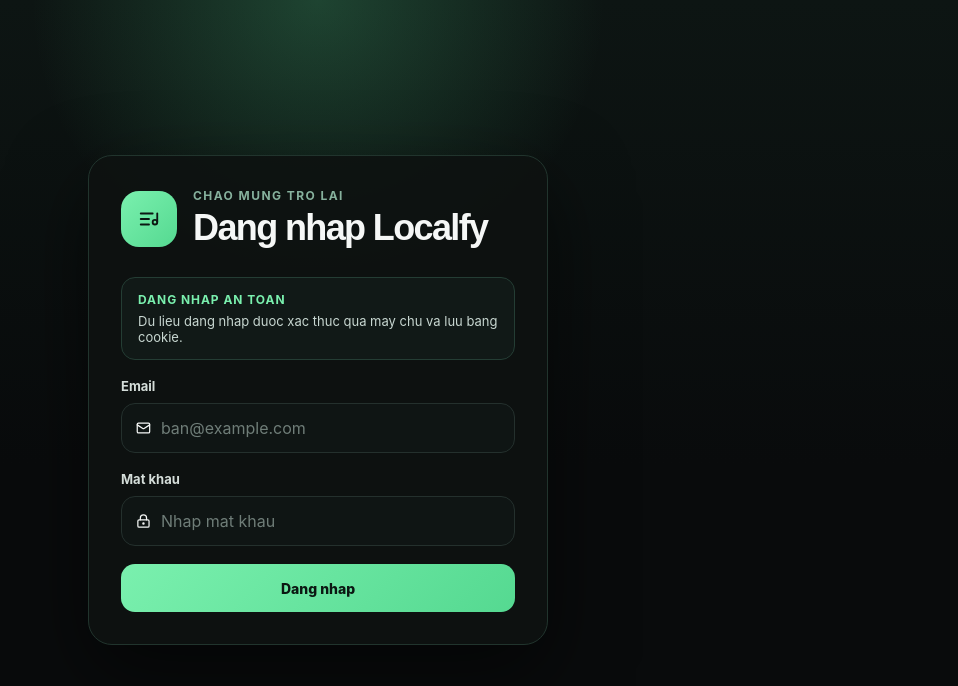
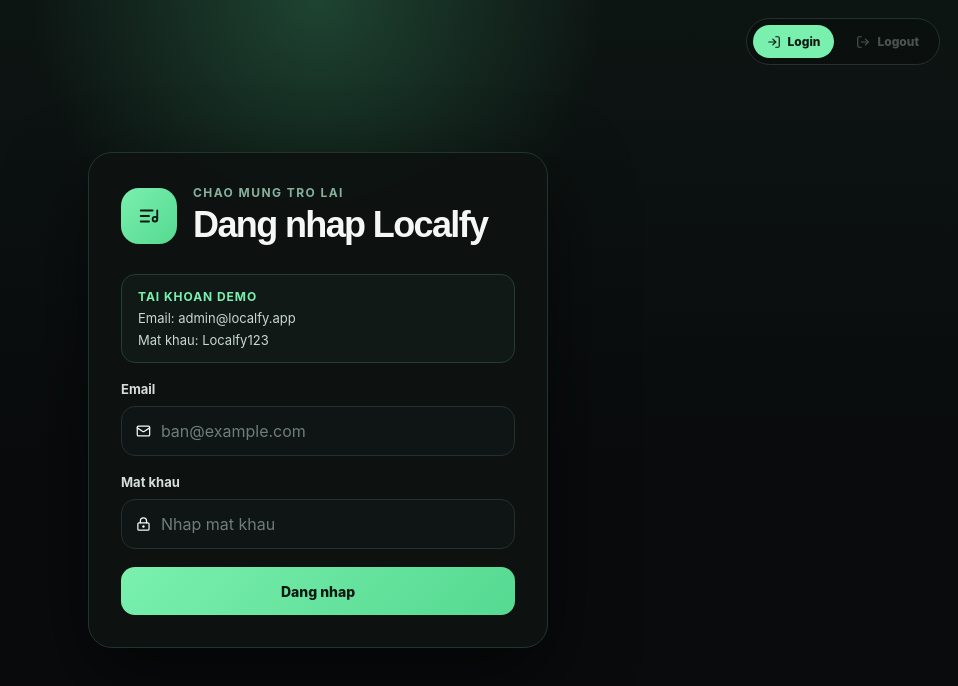
Before and after one commit to Dororo2005/Localfy, a React (Vite) app: page /login in a window 1280 px wide. Shown: the top 686 px of the page, without its empty margins (322-1280 px from the left). Built offline with nearby package versions, Linux system fonts and the light colour scheme; no server answers.

Commit message:
Show auth actions on the login screen

```diff
--- /dev/null
+++ b/src/components/AuthActions.tsx
@@ -0,0 +1,41 @@
+import { LogIn, LogOut } from 'lucide-react'
+import { useNavigate } from 'react-router-dom'
+import { useAuth } from '../context/AuthContext'
+import styles from '../styles/App.module.css'
+
+export const AuthActions = () => {
+  const navigate = useNavigate()
+  const { isAuthenticated, logout } = useAuth()
+
+  const handleLogin = () => {
+    navigate('/login')
+  }
+
+  const handleLogout = async () => {
+    await logout()
+    navigate('/login', { replace: true })
+  }
+
+  return (
+    <div className={styles.authActions}>
+      <button
+        className={`${styles.authChip} ${!isAuthenticated ? styles.authChipActive : ''}`}
+        onClick={handleLogin}
+        type="button"
+        aria-current={!isAuthenticated ? 'page' : undefined}
+      >
+        <LogIn size={14} />
+        <span>Login</span>
+      </button>
+      <button
+        className={`${styles.authChip} ${isAuthenticated ? styles.authChipActive : ''}`}
+        onClick={handleLogout}
+        type="button"
+        disabled={!isAuthenticated}
+      >
+        <LogOut size={14} />
+        <span>Logout</span>
+      </button>
+    </div>
+  )
+}
--- a/src/components/Header.tsx
+++ b/src/components/Header.tsx
@@ -1,16 +1,12 @@
-import { ChevronLeft, ChevronRight, LogOut, UserRound } from 'lucide-react'
+import { ChevronLeft, ChevronRight, UserRound } from 'lucide-react'
 import { useNavigate } from 'react-router-dom'
 import { useAuth } from '../context/AuthContext'
+import { AuthActions } from './AuthActions'
 import styles from '../styles/App.module.css'
 
 export const Header = () => {
   const navigate = useNavigate()
-  const { user, logout } = useAuth()
-
-  const handleLogout = async () => {
-    await logout()
-    navigate('/login', { replace: true })
-  }
+  const { user } = useAuth()
 
   return (
     <header className={styles.header}>
@@ -20,10 +16,7 @@
       </div>
       <div className={styles.headerActions}>
         <span className={styles.profile}><UserRound size={16} /> {user?.name ?? 'Local Listener'}</span>
-        <button className={styles.logoutButton} onClick={handleLogout} type="button">
-          <LogOut size={16} />
-          <span>Dang xuat</span>
-        </button>
+        <AuthActions />
       </div>
     </header>
   )
--- a/src/pages/Login.tsx
+++ b/src/pages/Login.tsx
@@ -2,6 +2,7 @@
 import { ListMusic, LockKeyhole, Mail } from 'lucide-react'
 import { useNavigate, Navigate } from 'react-router-dom'
 import { useAuth } from '../context/AuthContext'
+import { AuthActions } from '../components/AuthActions'
 import styles from '../styles/App.module.css'
 
 export const Login = () => {
@@ -30,6 +31,9 @@
 
   return (
     <section className={styles.authShell}>
+      <div className={styles.authTopBar}>
+        <AuthActions />
+      </div>
       <div className={styles.authPanel}>
         <div className={styles.authBrand}>
           <span className={styles.authLogo}>
@@ -43,8 +47,9 @@
 
         <form className={styles.authForm} onSubmit={handleSubmit}>
           <div className={styles.authHint}>
-            <strong>Dang nhap an toan</strong>
-            <span>Du lieu dang nhap duoc xac thuc qua may chu va luu bang cookie.</span>
+            <strong>Tai khoan demo</strong>
+            <span>Email: admin@localfy.app</span>
+            <span>Mat khau: Localfy123</span>
           </div>
 
           <label className={styles.authField}>
--- a/src/styles/App.module.css
+++ b/src/styles/App.module.css
@@ -16,11 +16,15 @@
 .header { position: sticky; z-index: 3; top: 0; display: flex; justify-content: space-between; align-items: center; height: 66px; padding: 0 32px; background: rgb(14 17 18 / 78%); backdrop-filter: blur(18px); }
 .header > div { display: flex; gap: 9px; }
 .headerActions { display: flex; align-items: center; gap: 10px; }
+.authTopBar { position: absolute; top: 18px; right: 18px; z-index: 2; }
+.authActions { display: inline-flex; align-items: center; gap: 8px; padding: 6px; background: #0a0f0ebf; border: 1px solid #24332d; border-radius: 999px; backdrop-filter: blur(14px); }
+.authChip { display: inline-flex; align-items: center; gap: 7px; padding: 9px 14px; color: #aeb6b3; font-size: 12px; font-weight: 800; background: transparent; border: 0; border-radius: 999px; transition: .2s; }
+.authChip:hover:not(:disabled) { color: white; background: #ffffff12; }
+.authChipActive { color: #0b1712; background: #7af0ae; }
+.authChip:disabled { opacity: .4; cursor: not-allowed; }
 .header button { width: 34px; height: 34px; border-radius: 50%; background: #090b0caa; }
 .profile { display: flex; align-items: center; gap: 7px; padding: 7px 12px; font-size: 12px; font-weight: 700; background: #090b0caa; border: 1px solid #252b2b; border-radius: 20px; }
-.logoutButton { display: inline-flex; align-items: center; gap: 8px; width: auto !important; height: auto !important; padding: 8px 14px !important; font-size: 12px; font-weight: 700; background: #12211a !important; border: 1px solid #284738 !important; border-radius: 999px !important; }
-.logoutButton:hover { background: #163126 !important; }
-.authShell { display: grid; min-height: 100vh; place-items: center; padding: 24px; background: radial-gradient(circle at top, rgb(85 217 145 / 24%), transparent 28%), linear-gradient(180deg, #0d1513, #090b0c 58%); }
+.authShell { position: relative; display: grid; min-height: 100vh; place-items: center; padding: 24px; background: radial-gradient(circle at top, rgb(85 217 145 / 24%), transparent 28%), linear-gradient(180deg, #0d1513, #090b0c 58%); }
 .authPanel { width: min(460px, 100%); padding: 32px; background: rgb(14 18 17 / 92%); border: 1px solid #21342d; border-radius: 24px; box-shadow: 0 30px 80px #0008; }
 .authBrand { display: flex; gap: 16px; align-items: center; margin-bottom: 28px; }
 .authBrand p { color: #86b19d; font-size: 12px; font-weight: 700; letter-spacing: .12em; text-transform: uppercase; }
@@ -134,8 +138,9 @@
   .main { grid-row: 1; }
   .header { height: 56px; padding: 0 18px; }
   .headerActions { gap: 8px; }
-  .logoutButton { padding: 8px 10px !important; }
-  .logoutButton span { display: none; }
+  .authTopBar { top: 12px; right: 12px; }
+  .authChip { padding: 8px 10px; }
+  .authChip span { display: none; }
   .page { gap: 30px; padding: 20px 18px 36px; }
   .authPanel { padding: 24px 20px; border-radius: 20px; }
   .quickGrid { grid-template-columns: repeat(2, minmax(0, 1fr)); }
```
Also changed, not shown: scripts/dev.mjs (added, +44 -0 lines).
